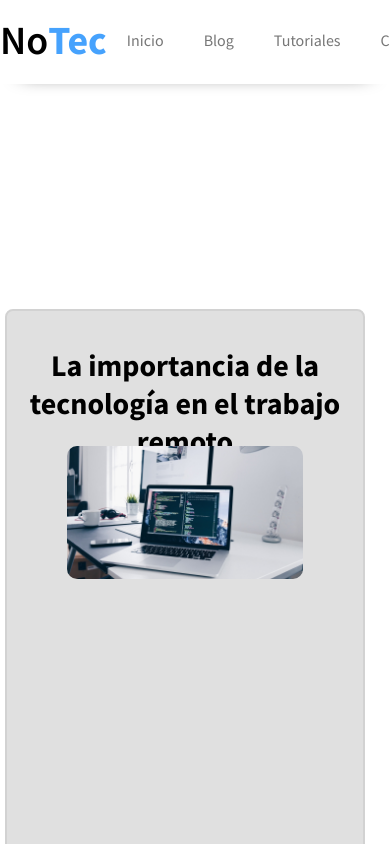
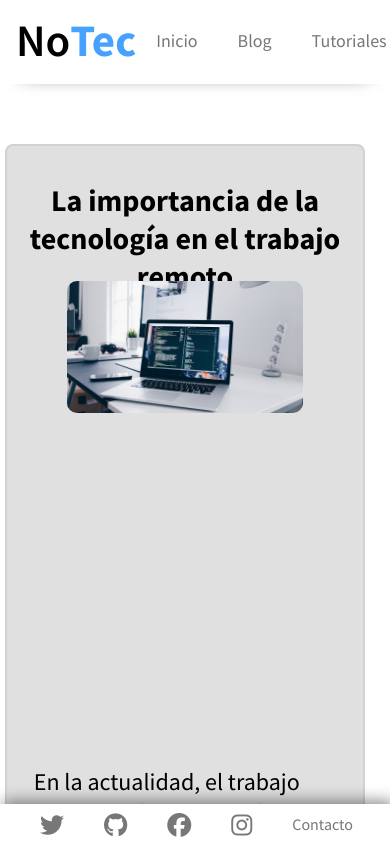
Before and after one commit to Germyc/TP_Web_CAC23002_G23, a plain HTML site: page articles/article_1.html in a window 390 px wide. Shown: the top 844 px of the page. Drawn offline with Linux system fonts and the light colour scheme.

Commit message:
ajunste responsive, logo , dir css

```diff
--- a/articles/article_1.html
+++ b/articles/article_1.html
@@ -6,7 +6,8 @@
     <meta http-equiv="X-UA-Compatible" content="IE=edge">
     <meta name="viewport" content="width=device-width, initial-scale=1.0">
     <title>NoTec</title>
-    <link rel="stylesheet" href="style_art.css">
+    <link rel="stylesheet" href="../css/style_art.css">
+    <link rel="stylesheet" href="../css/Style_header.css">
 </head>
 
 <body class="contenedorBody">
--- /dev/null
+++ b/css/Style_header.css
@@ -0,0 +1,126 @@
+/* Estilos del encabezado */
+header {
+  grid-area: header;
+  position: fixed;
+  top: 0;
+  left: 0;
+  width: 100%;
+  height: 84px;
+  background: #fff;
+  box-shadow: 0 10px 20px -22px black;
+  z-index: 2;
+
+}
+header .imglogo {
+     width: 200px;
+     height: auto;
+     /* overflow: hidden; */
+     margin: 10px;
+     padding-left: 5px;
+  }
+  .lgzoom{
+    width: 100%;
+    height: 90%;
+    transition: 0.5s;
+    object-fit: cover;
+  }
+  .lgzoom:hover{
+    transform: scale(1.2);
+  }
+
+
+header h1 {
+    margin: 0;
+  }
+
+  .header-content {
+    max-width: 1200px;
+    margin: auto;
+    display: flex;
+    justify-content: space-between;
+  }
+
+  .logo {
+    height: 80px;
+    display: flex;
+    justify-content: center;
+    align-items: center;
+    padding-left: 1em;
+
+  }
+
+  .logo h1 b {
+    color: #46a2fd;
+  }
+  .logo h1{
+    font-size: 45px;
+    font-weight:bolder;
+  }
+  .menu {
+    height: 80px;
+  }
+
+  .menu nav {
+    height: 100%;
+  }
+
+  .menu nav ul {
+    height: 100%;
+    display: flex;
+    list-style: none;
+  }
+
+  .menu nav ul li {
+    height: 100%;
+    margin: 0px 20px;
+    display: flex;
+    justify-content: center;
+    align-items: center;
+    position: relative;
+  }
+
+  .menu-selected:before {
+    content: '';
+    width: 100%;
+    height: 4px;
+    background: #46a2fd;
+    position: absolute;
+    top: 0;
+    left: 0;
+  }
+
+  .menu nav ul li a {
+    color: #777777;
+    font-size: 18px;
+    transition: color 300ms;
+  }
+
+  .menu nav ul li a:hover {
+    color: #46a2fd;
+  }
+
+  .menu .text-menu-selected {
+    color: #46a2fd;
+  }
+
+  header {
+    transition: transform 0.5s ease-in-out;
+  }
+
+  header.hide {
+    transform: translateY(-100%);
+  }
+
+  @media screen and (max-width: 640px) {
+    header .imglogo{
+      display:none;
+    }
+    .menu nav ul li {
+      height: 100%;
+      margin: 0px 20px;
+      display: flexbox;
+      justify-content:baseline;
+      align-items:center;
+      position: relative;
+    }
+  }
--- a/style.css
+++ b/css/style.css
@@ -8,11 +8,11 @@
   display: grid;
   gap: 5px;
   background-color: white;
-  grid-template-rows: 80px 0.7fr 1fr 1fr 1fr 80px;
+  grid-template-rows: 80px 1fr 4fr 5fr 4fr 80px;
   grid-template-columns: 1fr 1fr;
   grid-template-areas:
     'header header    '
-    'port port        '
+    'port   port      '
     'carousel carousel'
     'main     main    '
     'main     main    '
@@ -34,21 +34,10 @@
   ;
 }
 
-header {
-  grid-area: header;
-  position: fixed;
-  top: 0;
-  left: 0;
-  width: 100%;
-  height: 84px;
-  background: #fff;
-  box-shadow: 0 10px 20px -22px black;
-  z-index: 2;
-}
-
 .portada {
   grid-area: port;
-  margin-top: -80px;
+  /* margin-top: -80px; */
+
 }
 
 .main {
@@ -61,6 +50,7 @@ header {
 .carrusel {
   grid-area: carousel;
   width: 80%;
+  margin: 0;
   margin-left: 10%;
   position: relative;
   display: inline-block;
@@ -98,7 +88,7 @@ header {
 .next {
   cursor: pointer;
   position: absolute;
-  top: 50%;
+  /* top: 50%; */
   width: auto;
   margin-top: -22px;
   padding: 16px;
@@ -142,28 +132,32 @@ header {
 }
 
 footer {
+  margin-top: 10%;
   grid-area: footer;
   background-color: #ffffff;
   color: #fff;
-  margin-top: 10%;
   height: 30px;
-  display: flex;
+  display:flex;
   text-align: center;
   padding: 28px;
   justify-content: center;
   font-size: 16px;
-  box-shadow: 0 15px 30px 15px black;
+  box-shadow: 3px -3px 15px rgba(0, 0, 0, 0.466);
+  position: fixed;
   bottom: 0;
   left: 0;
   width: 100%;
   z-index: 2;
+
 }
 
 
-/* tablet */
+/* tablet*/
+
 @media screen and (max-width: 1000px) {
+
   .contenedorBody {
-    grid-template-rows: 80px 0.2fr 0.1fr 1fr 1fr 80px;
+    grid-template-rows: 80px 1fr 3fr 10fr 10fr 80px;
     grid-template-columns: 1fr 1fr;
     grid-template-areas:
       'header header    '
@@ -192,7 +186,7 @@ footer {
   }
 }
 
-@media screen and (max-width: 590px) {
+@media screen and (max-width: 640px) {
   .contenedorBody {
     grid-template-rows: 80px 0.05fr 1fr 1fr 80px;
     grid-template-columns: 1fr 1fr;
@@ -229,21 +223,23 @@ footer {
   }
 
   footer {
+    margin-top: 10%;
     grid-area: footer;
     background-color: #ffffff;
     color: #fff;
-    height: 300px;
-    display: flex;
+    height: 30px;
+    display:flex;
     text-align: center;
     padding: 28px;
     justify-content: center;
     font-size: 16px;
-    box-shadow: 0 15px 30px 15px black;
-    z-index: 2;
+    box-shadow: 3px -3px 15px rgba(0, 0, 0, 0.466);
+    position: fixed;
     bottom: 0;
     left: 0;
     width: 100%;
     z-index: 2;
+
   }
 }
 
@@ -332,7 +328,7 @@ footer a:hover {
   ;
 }
 /* Estilos del encabezado */
-header h1 {
+/* header h1 {
   margin: 0;
 }
 
@@ -409,20 +405,21 @@ header {
 
 header.hide {
   transform: translateY(-100%);
-}
+} */
 
 .container-cover {
   width: 100%;
-  height: 100%;
+  height: auto;
   position: relative;
-  top: 80px;
-  background-image: url(img/Portada.jpg);
+  /* top: 80px; */
+  background-image:url(../img/Portada.png);
+  /* background-image: url(img/Portada.jpg); */
   background-position: center;
-  background-size: cover;
+  background-size:contain;
   background-repeat: no-repeat;
 }
 
-.container-cover:before {
+/* .container-cover:before {
   content: '';
   width: 100%;
   height: 100%;
@@ -430,11 +427,10 @@ header.hide {
   position: absolute;
   top: 0;
   left: 0;
-}
+} */
 
 .container-info-cover {
-  max-width: 800px;
-  height: 500px;
+  height: 100% ;
   margin: auto;
   text-align: center;
   display: flex;
@@ -446,14 +442,16 @@ header.hide {
 }
 
 .container-info-cover h1 {
-  font-size: 60px;
-  font-weight: 500;
+  font-size: 6vw;
+  font-weight: 800;
+  text-shadow: 2px 2px 2px #05101b;
   color: #fff;
   margin-bottom: 20px;
 }
 
 .container-info-cover p {
   color: #fff;
-  font-size: 20px;
-  font-weight: 300;
+  font-size: 2.5vw;
+  text-shadow: 2px 2px 2px #183653;
+  font-weight: 500;
 }
--- a/articles/style_art.css
+++ b/css/style_art.css
@@ -64,30 +64,32 @@
 
 
  footer {
+    margin-top: 10%;
     grid-area: footer;
     background-color: #ffffff;
     color: #fff;
     height: 30px;
-     display: flex;
+    display:flex;
     text-align: center;
-     padding: 50px;
+    padding: 28px;
     justify-content: center;
     font-size: 16px;
-     box-shadow: 0 15px 30px 15px black;
+    box-shadow: 3px -3px 15px rgba(0, 0, 0, 0.466);
+    position: fixed;
     bottom: 0;
     left: 0;
     width: 100%;
     z-index: 2;
+
   }
 
  /* tablet */
  @media screen and (max-width: 1000px) {
      .contenedorBody {
-         grid-template-rows: 120px 1fr 6fr 6fr 1fr;
+         grid-template-rows: 120px 1fr 3fr 80px;
          grid-template-columns: 1fr 1fr;
          grid-template-areas:
              'header header    '
-             'main    main     '
              'main    main     '
              'main    main     '
              'footer footer    '
@@ -109,29 +111,31 @@
      }
 
 
-     footer {
+     /* footer {
+        margin-top: 10%;
         grid-area: footer;
         background-color: #ffffff;
         color: #fff;
-         height: 120px;
-         display: flex;
+        height: 30px;
+        display:flex;
         text-align: center;
-         padding: 100px;
+        padding: 28px;
         justify-content: center;
         font-size: 16px;
-         box-shadow: 0 15px 30px 15px black;
-         z-index: 2;
+        box-shadow: 3px -3px 15px rgba(0, 0, 0, 0.466);
+        position: fixed;
         bottom: 0;
         left: 0;
         width: 100%;
         z-index: 2;
-     }
+
+      } */
  }
 
 
  @media screen and (max-width: 590px) {
      .contenedorBody {
-         grid-template-rows: 1fr 6fr 6fr 1fr 1fr;
+         grid-template-rows: 1fr 6fr 6fr 1fr 80px;
          grid-template-columns: 1fr 1fr;
          grid-template-areas:
              'header header '
@@ -155,21 +159,23 @@
      }
 
      footer {
+        margin-top: 10%;
         grid-area: footer;
         background-color: #ffffff;
         color: #fff;
-         height: 300px;
-         display: flex;
+        height: 30px;
+        display:flex;
+        justify-content: space-around;
         text-align: center;
-         padding: 28px;
-         justify-content: center;
+        padding: 20px;
         font-size: 16px;
-         box-shadow: 0 15px 30px 15px black;
-         z-index: 2;
+        box-shadow: 3px -3px 15px rgba(0, 0, 0, 0.466);
+        position: fixed;
         bottom: 0;
         left: 0;
         width: 100%;
         z-index: 2;
+
       }
  }
 
@@ -276,7 +282,7 @@
 
 
 
- /* Estilos del encabezado */
+ /* Estilos del encabezado
  header h1 {
      margin: 0;
  }
@@ -353,4 +359,4 @@
 
  header.hide {
      transform: translateY(-100%);
- }
+ } */
--- a/contact/style_form.css
+++ b/css/style_form.css
@@ -8,7 +8,7 @@
     display: grid;
     gap: 4px;
     background-color: white;
-    grid-template-rows: 80px 3fr 3fr 3fr 1fr;
+    grid-template-rows: 80px 3fr 3fr 3fr 80px;
     grid-template-columns: 1fr 1fr;
     grid-template-areas:
         'header header  '
@@ -19,20 +19,6 @@
     ;
     font-family: 'Source Sans Pro', sans-serif;
 }
-
-
-header {
-    grid-area: header;
-    position: fixed;
-    top: 0;
-    left: 0;
-    width: 100%;
-    height: 84px;
-    background: #fff;
-    box-shadow: 0 10px 20px -22px black;
-    z-index: 2;
-}
-
 
 
 .main {
@@ -46,21 +32,25 @@ header {
 
 
 
+
 footer {
+    margin-top: 10%;
     grid-area: footer;
     background-color: #ffffff;
     color: #fff;
     height: 30px;
-    display: flex;
+    display:flex;
     text-align: center;
-    padding: 50px;
+    padding: 28px;
     justify-content: center;
     font-size: 16px;
-    box-shadow: 0 15px 30px 15px black;
+    box-shadow: 3px -3px 15px rgba(0, 0, 0, 0.466);
+    position: fixed;
     bottom: 0;
     left: 0;
     width: 100%;
     z-index: 2;
+
 }
 
 
@@ -182,9 +172,10 @@ input::-webkit-input-placeholder {
 
 
 
+/* en archivo aparte style_header.css */
 
 /* Estilos del encabezado */
-header h1 {
+/* header h1 {
     margin: 0;
 }
 
@@ -260,4 +251,4 @@ header {
 
 header.hide {
     transform: translateY(-100%);
-}
+} */
```
Also changed, not shown: articles/article_2.html (+2 -1 lines), articles/article_3.html (+2 -1 lines), articles/article_4.html (+2 -1 lines), articles/article_5.html (+2 -1 lines), contact/contact.html (+6 -5 lines), index.html (+11 -5 lines), menu.html (added, +16 -0 lines), css/style_art2.css (renamed from articles/style_art2.css), img/Portada.png (added), img/notec_logo.svg (added), notec_logo.svg (added). Lines whose indentation alone changed are shown as unchanged.
